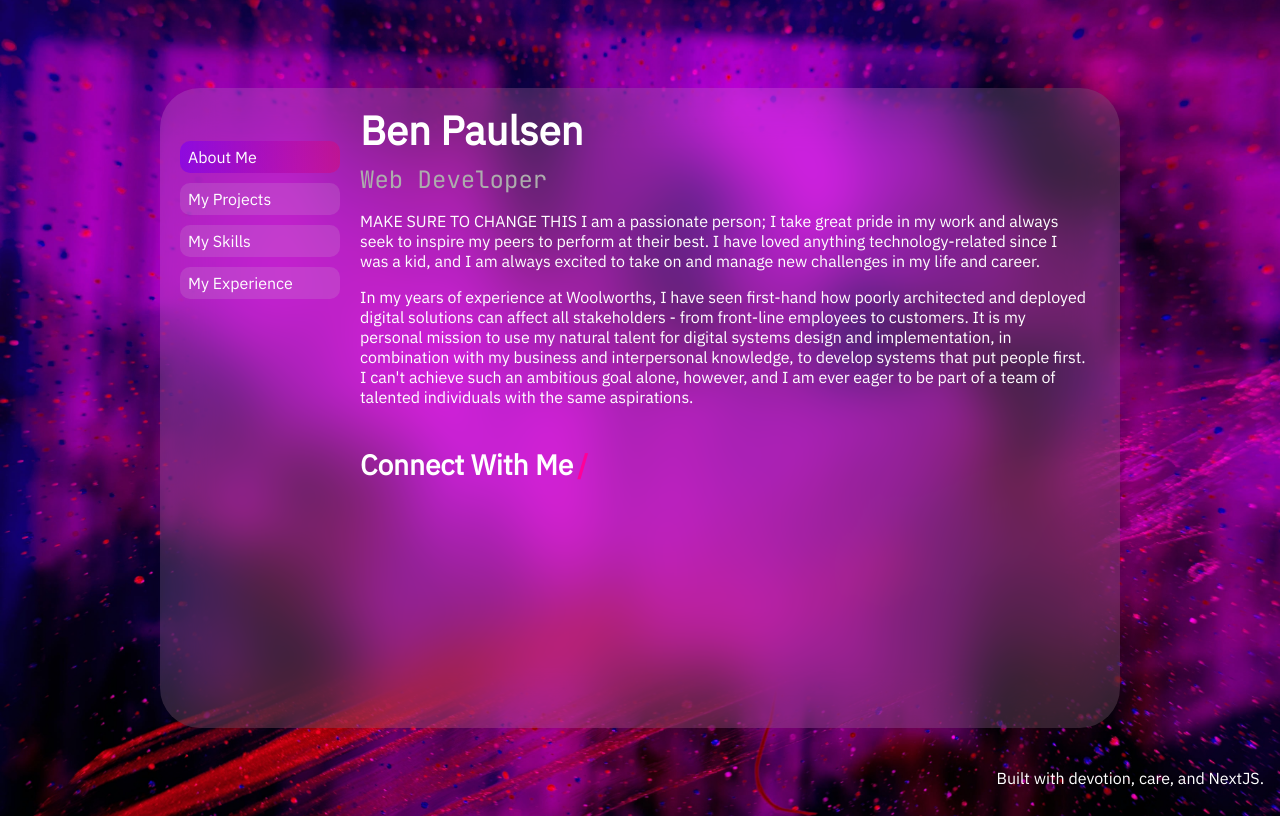
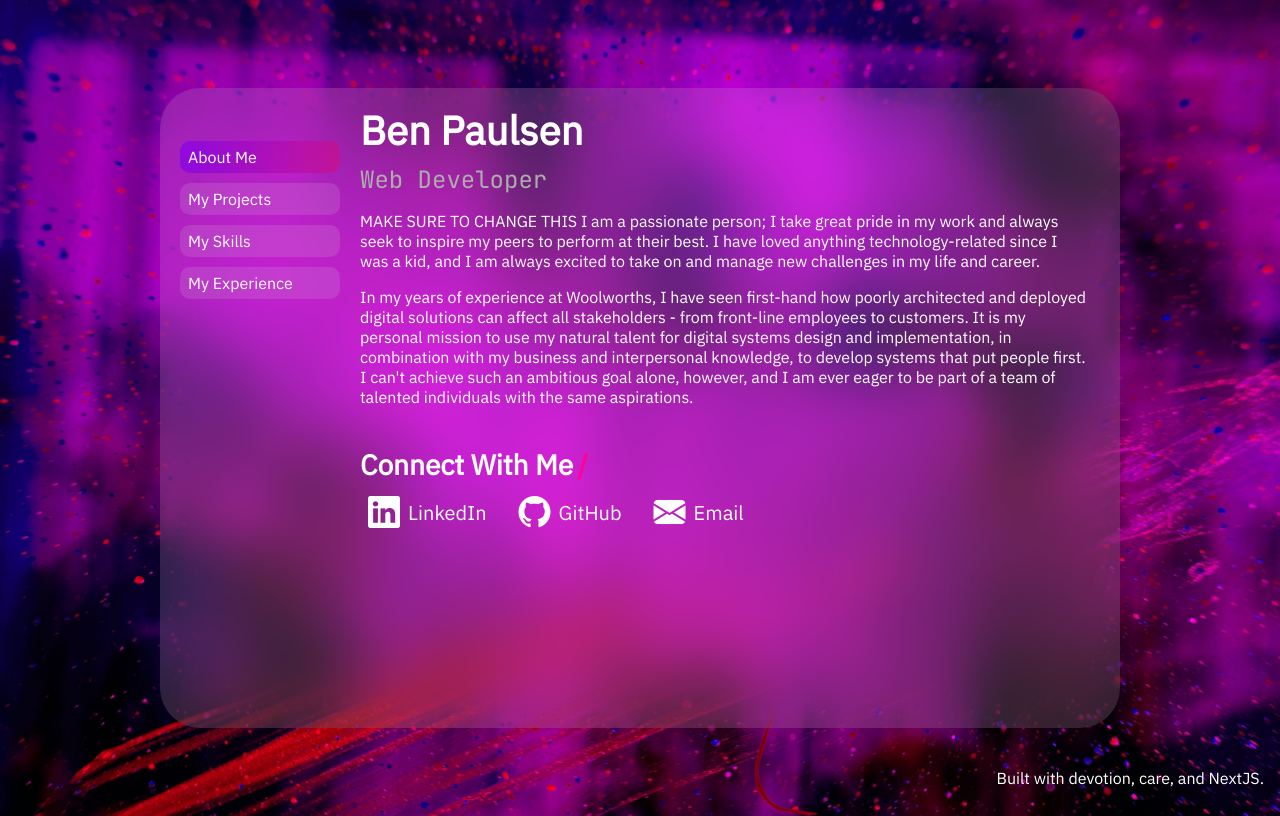
Before and after one commit to benpaulsen4/project-narcissism, a Next.js app: page / in a window 1280 px wide. Built offline with nearby package versions, Linux system fonts and the light colour scheme.

Commit message:
completed about page

```diff
--- a/app/page.tsx
+++ b/app/page.tsx
@@ -1,4 +1,5 @@
 import Ticker from "./Ticker";
+import "../node_modules/bootstrap-icons/font/bootstrap-icons.css";
 
 export default function Home(){
     return (
@@ -12,6 +13,22 @@ export default function Home(){
                 <h2>Connect With Me</h2>
                 <h2 className="slash">/</h2>
             </div>
+            <div className="d-flex bigger flex-center">
+                <a href="https://www.linkedin.com/in/ben-paulsen-26979b237/" className="d-flex flex-center" target="_blank">
+                    <i className="bi bi-linkedin"></i>
+                    LinkedIn
+                </a>
+
+                <a href="https://github.com/benpaulsen4" className="d-flex flex-center" target="_blank">
+                    <i className="bi bi-github left-gap"></i>
+                    GitHub
+                </a>
+
+                <a href="mailto:ben.paulsen4@gmail.com" className="d-flex flex-center">
+                    <i className="bi bi-envelope-fill left-gap"></i>
+                    Email
+                </a>
+            </div>
         </div>
     )
 }
--- a/app/styles.css
+++ b/app/styles.css
@@ -42,11 +42,17 @@ h1 {
 
 h2 {
     font-size: 1.75em;
+    margin-bottom: 0.5rem;
 }
 
 code {
   font-size: 1.5em;
   color: #adadad;
+}
+
+a {
+  text-decoration: none;
+  color: white;
 }
 
 .hero {
@@ -67,7 +73,25 @@ code {
     display: flex;
 }
 
+.flex-center {
+  align-items: center;
+}
+
 .slash {
     margin-left: 0.25rem;
     color: #ff0099;
 }
+
+.bi {
+  font-size: 2rem;
+  margin-left: 0.5rem;
+  margin-right: 0.5rem;
+}
+
+.bigger {
+  font-size: 1.25rem;
+}
+
+.left-gap {
+  margin-left: 2rem;
+}
--- a/package.json
+++ b/package.json
@@ -10,6 +10,7 @@
   },
   "dependencies": {
     "@next/font": "^13.0.1",
+    "bootstrap-icons": "^1.9.1",
     "next": "13.0.0",
     "react": "18.2.0",
     "react-dom": "18.2.0"
```
Also changed, not shown: 1 other file (tests, documents, lock files or other folders).
